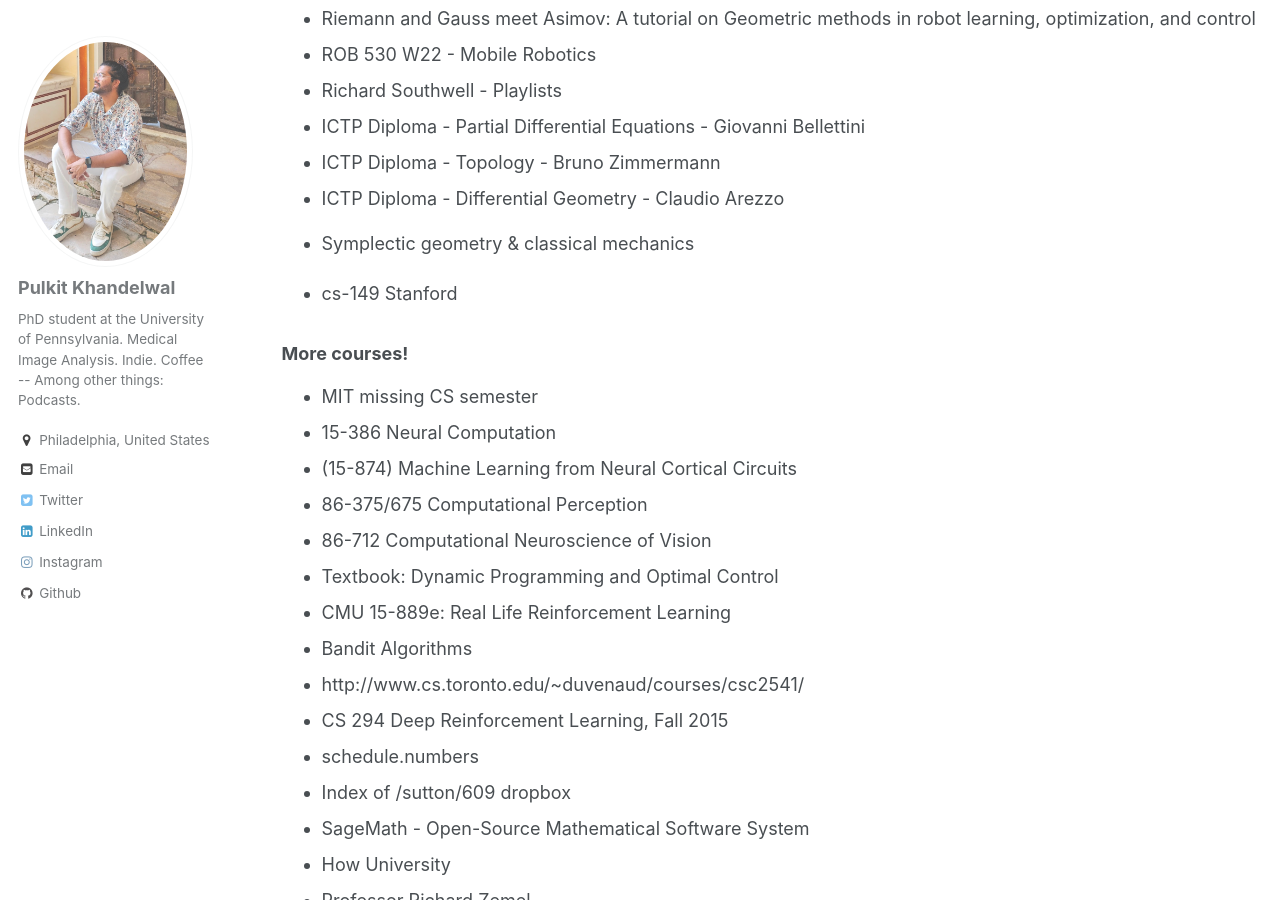
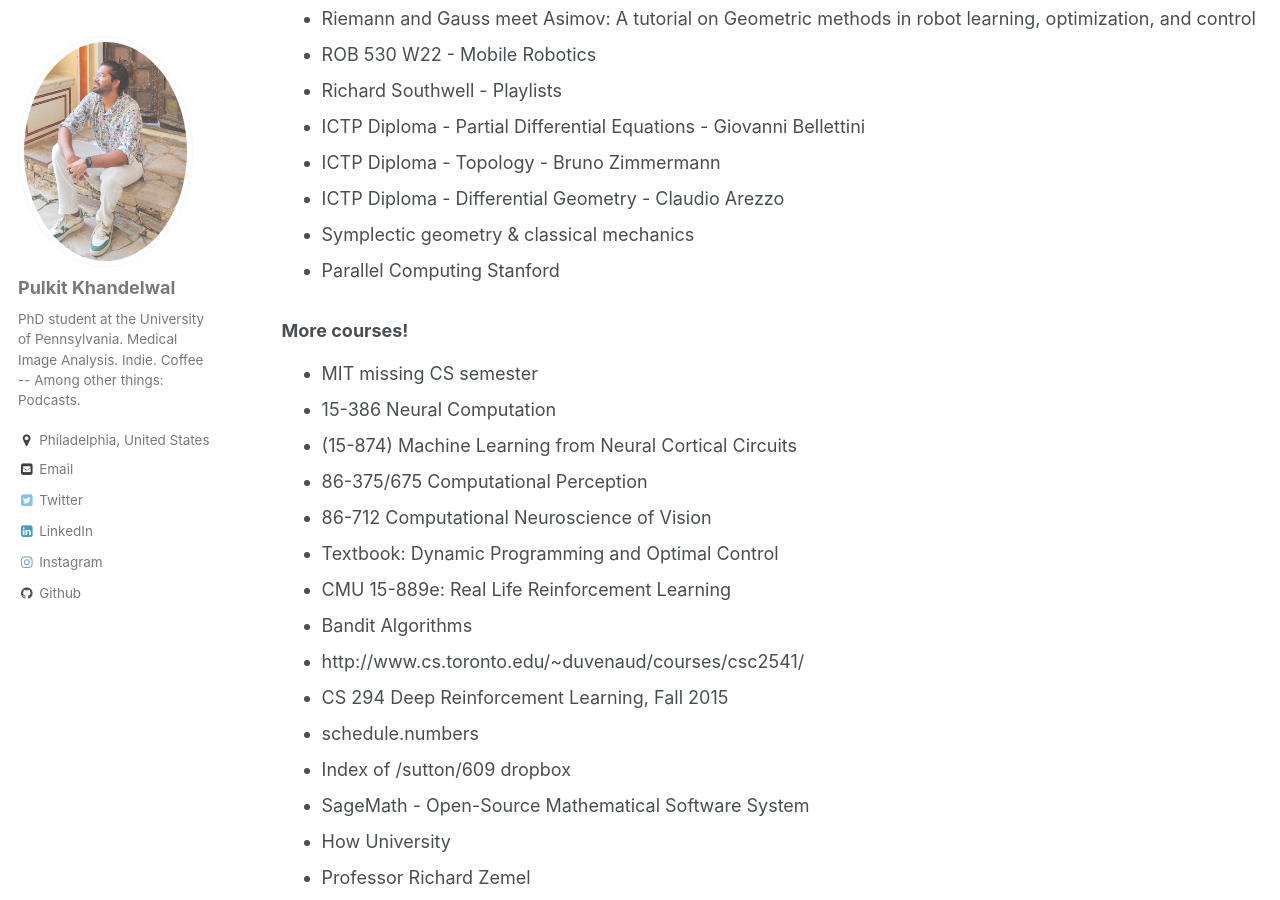
Before and after one commit to Pulkit-Khandelwal/pulkit-khandelwal.github.io, a Jekyll site: the page built from _pages/courses.md, in a window 1280 px wide and 900 px high, scrolled down 3860 px. Built offline with Jekyll 4.4.1, drawn with Linux system fonts in a browser that asks for light colours.

Commit message:
Update courses.md

```diff
--- a/_pages/courses.md
+++ b/_pages/courses.md
@@ -116,8 +116,7 @@
 - [ICTP Diploma - Topology - Bruno Zimmermann](https://www.youtube.com/playlist?list=PLLq_gUfXAnkl8bjQh-hGQ9u24xZP9x0dx)
 - [ICTP Diploma - Differential Geometry - Claudio Arezzo](https://www.youtube.com/playlist?list=PLLq_gUfXAnkl5JArcktbOrIUeR5rra-Gz)
 - [Symplectic geometry & classical mechanics](https://www.youtube.com/playlist?list=PLDfPUNusx1EoVnrQcCRishydtNBYU6A0c)
-
-* cs-149 Stanford
+- [Parallel Computing Stanford](https://gfxcourses.stanford.edu/cs149/fall24)
 
 
 ### More courses!
```
